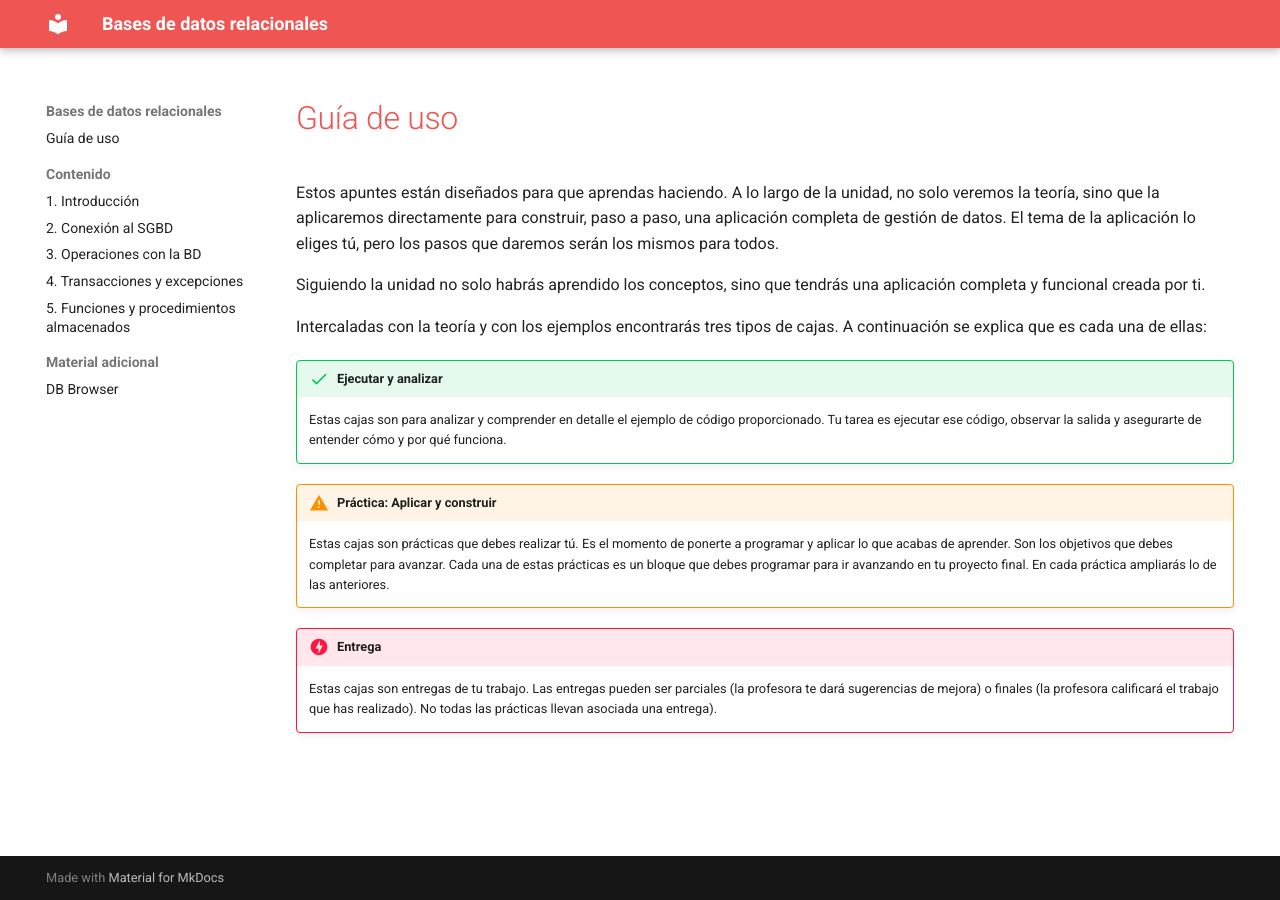
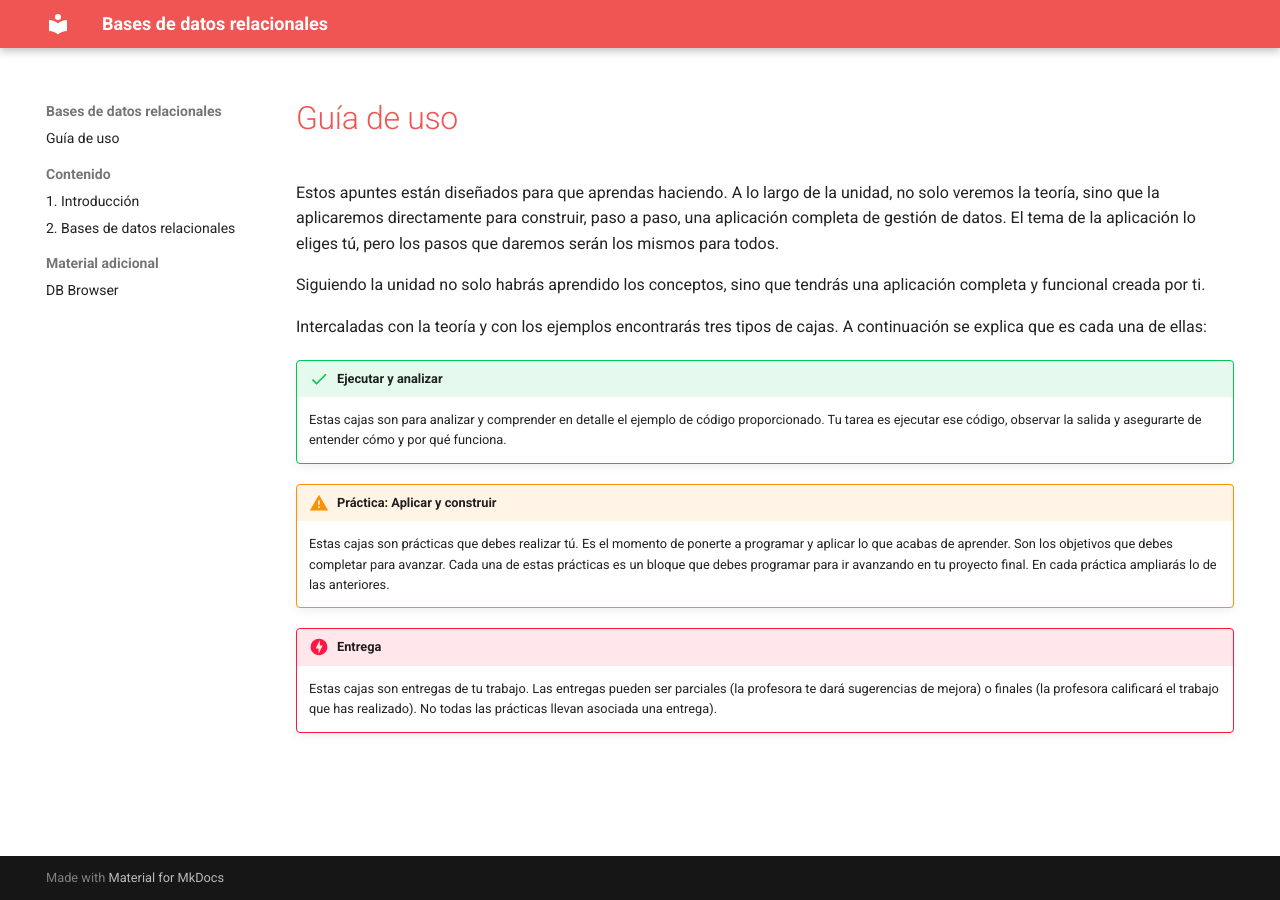
Before and after one commit to bpaterna/acceso_datos, an MkDocs documentation site: the page built from docs/index.md, in a window 1280 px wide. Built offline with MkDocs 1.6.1 and Material for MkDocs 9.7.7, drawn with Linux system fonts in a browser that asks for light colours.

Commit message:
Update mkdocs.yml

```diff
--- a/mkdocs.yml
+++ b/mkdocs.yml
@@ -1,5 +1,5 @@
 site_name: Bases de datos relacionales
-site_url: https://bpaterna.github.io/AD_BD_REL/
+site_url: https://bpaterna.github.io/acceso_datos/
 site_author: Begoña Paterna
 theme:
   name: material
@@ -19,11 +19,8 @@ theme:
 nav:
   - Guía de uso: 0_index.md
   - Contenido:
-    - 1. Introducción: 1_introduccion.md
-    - 2. Conexión al SGBD: 2_conexiones.md
-    - 3. Operaciones con la BD: 3_operaciones.md
-    - 4. Transacciones y excepciones: 4_transac_excep.md
-    - 5. Funciones y procedimientos almacenados: 5_func_proc.md
+    - 1. Introducción: 1_Ficheros.md
+    - 2. Bases de datos relacionales: 2_BD_relacionales.md
   - Material adicional:
     - DB Browser: db_browser_sqlite.md
 markdown_extensions:
```
